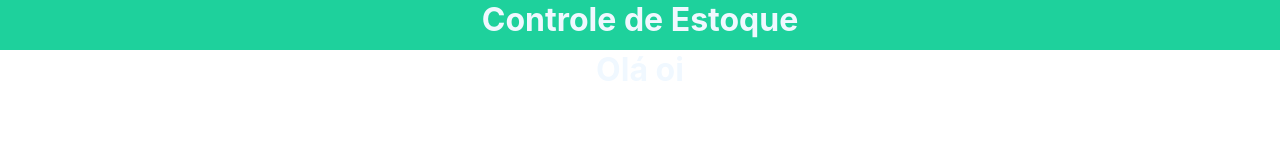
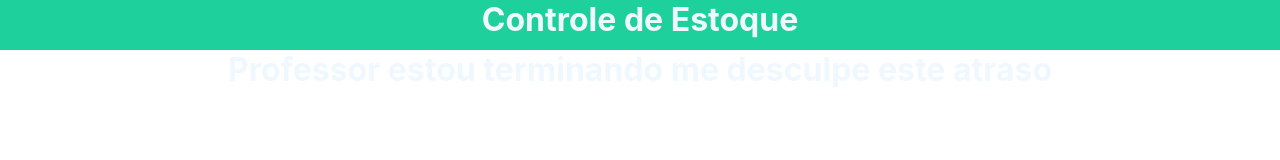
Before and after one commit to barrosads/projeto_fullstack_front, a React (Create React App) app: page /cad_fornecedores in a window 1280 px wide. Shown: the top 160 px of the page. Built offline with nearby package versions, Linux system fonts and the light colour scheme.

Commit message:
Update fornecedor.js

```diff
--- a/src/pages/fornecedor.js
+++ b/src/pages/fornecedor.js
@@ -1,7 +1,7 @@
 function Fornecedores() {
     return (
       <div className="App">
-       <h1>Olá oi</h1>
+       <h1>Professor estou terminando me desculpe este atraso</h1>
       </div>
     );
   }
```
